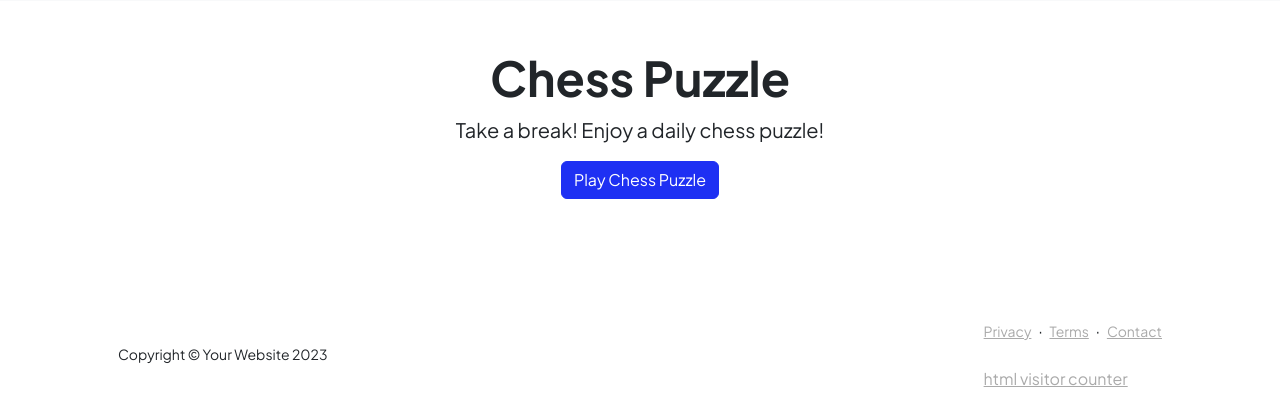
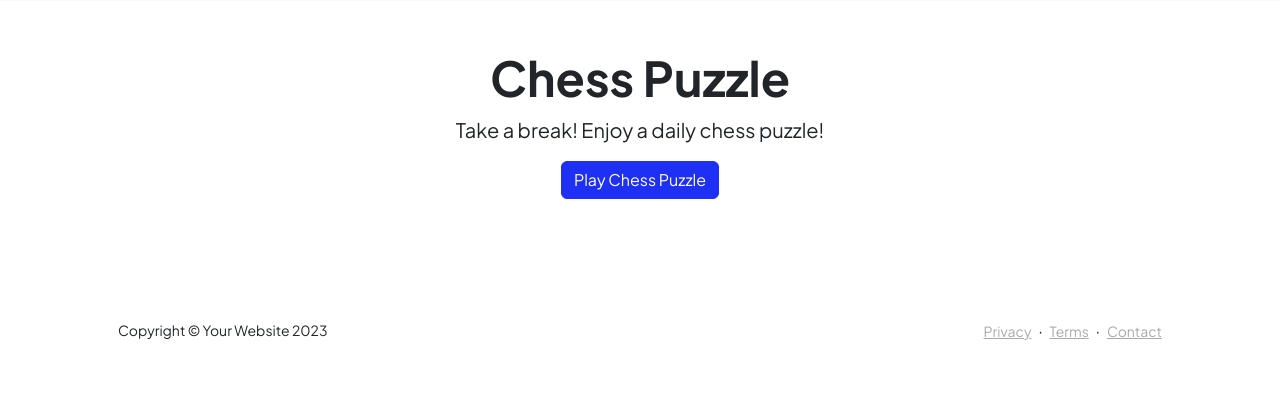
Before and after one commit to chadwill05/main_data_portfolio, a Flask app: page / in a window 1280 px wide. Shown: the part 1415-1830 px from the top of the page. After the commit the page ends 1755 px from the top, so only its background shows below. Run offline with Flask 3, Linux system fonts and the light colour scheme; some libraries are stand-ins or nearby versions.

Commit message:
took out page counter. had a bug

```diff
--- a/templates/footer.html
+++ b/templates/footer.html
@@ -10,14 +10,7 @@
                         <span class="mx-1">&middot;</span>
                         <a class="small" href="#!">Contact</a>
                         <div id="sfc7qx5nr8t5mlch97w8uqyy2y5u8fu1a1s"></div>
-<script type="text/javascript" src="https://counter8.optistats.ovh/private/counter.js?c=7qx5nr8t5mlch97w8uqyy2y5u8fu1a1s&down=async" async></script>
-<br>
-<a href="https://www.freecounterstat.com">html visitor counter</a>
-<noscript>
-    <a href="https://www.freecounterstat.com" title="html visitor counter">
-        <img src="https://counter8.optistats.ovh/private/freecounterstat.php?c=7qx5nr8t5mlch97w8uqyy2y5u8fu1a1s" border="0" title="html visitor counter" alt="html visitor counter">
-    </a>
-</noscript>
+
 
                     </div>
                 </div>
```
